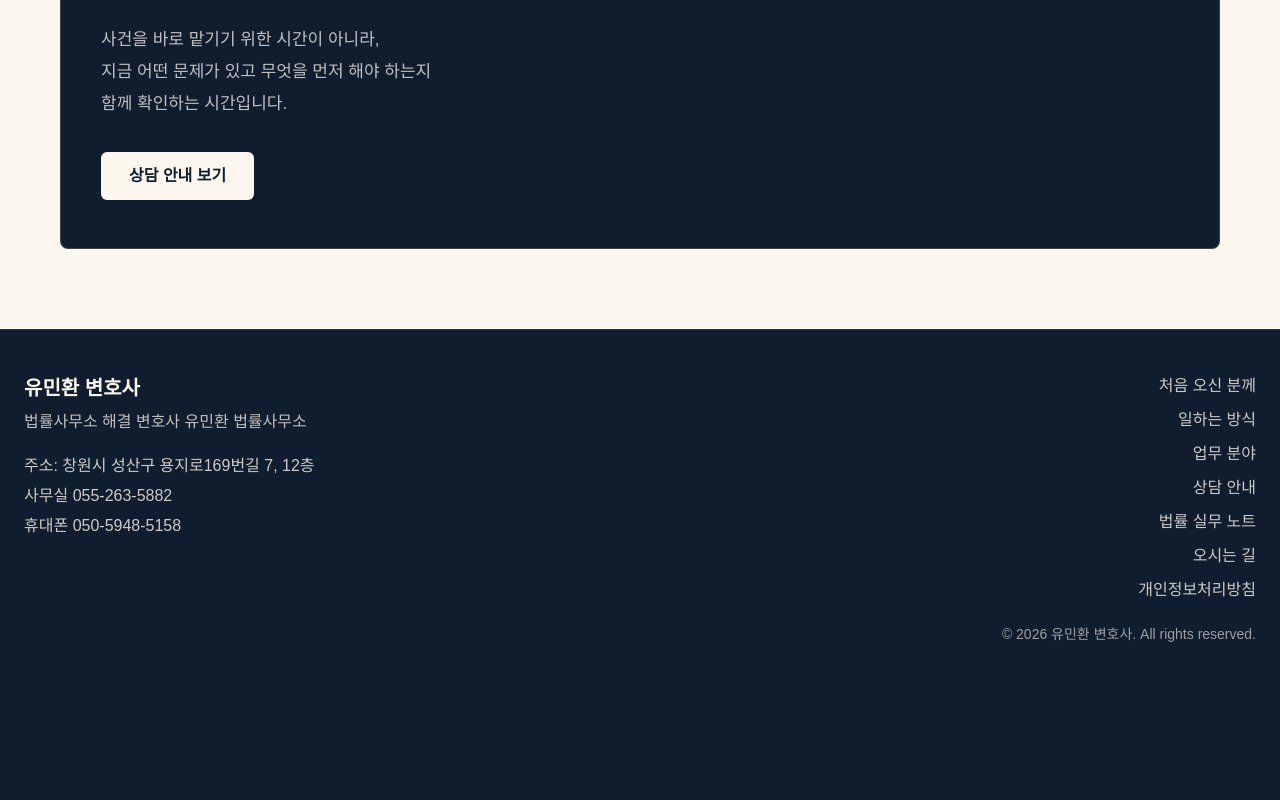
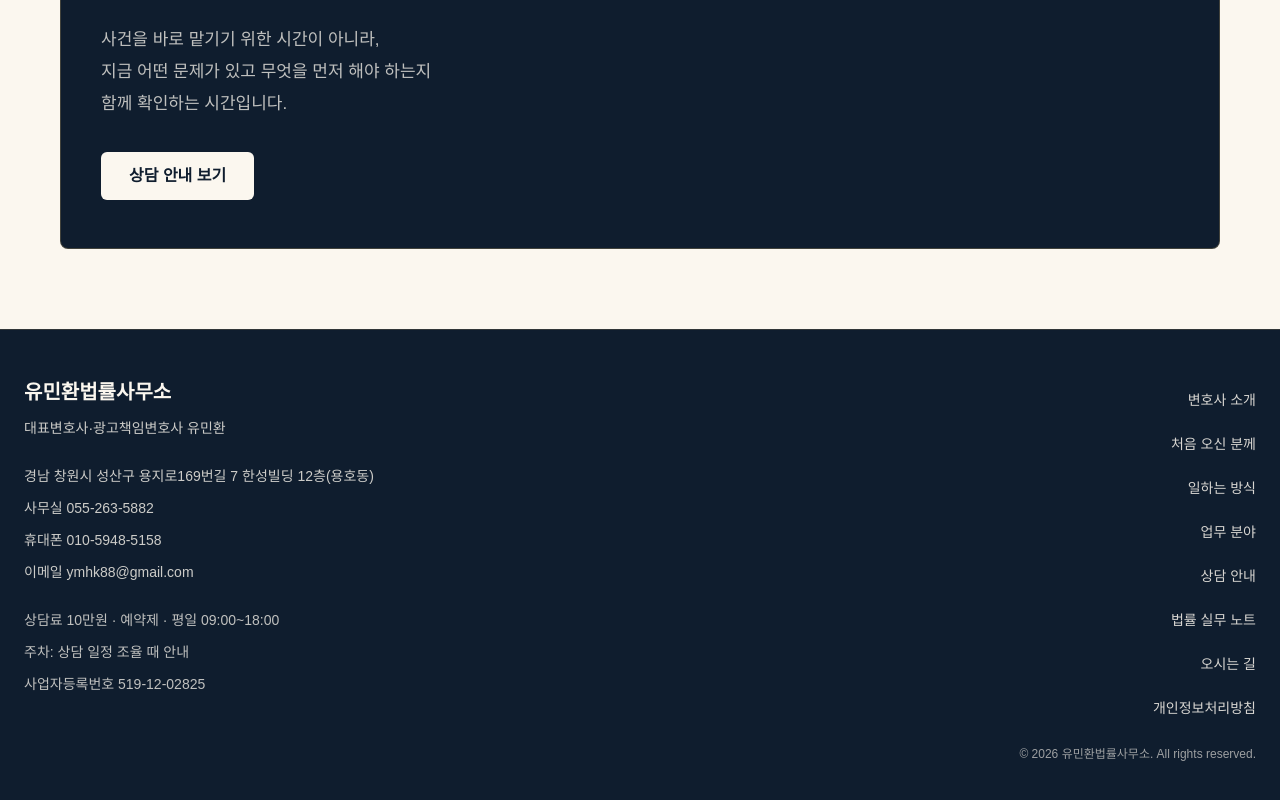
Before and after one commit to ymhk88-debug/project-lighthouse, a Next.js app: page / in a window 1280 px wide. Shown: the part 3773-4573 px from the top of the page. Before the commit the page ends 4461 px from the top, so only its background shows below. Built offline with nearby package versions, Linux system fonts and the light colour scheme; no server answers.

Commit message:
Correct official office identity, contacts, hours and accessible footer links

```diff
--- a/src/components/Footer.tsx
+++ b/src/components/Footer.tsx
@@ -1,65 +1,58 @@
 import Link from "next/link";
 
 const officePhone = "055-263-5882";
-const mobilePhone = "050-5948-5158";
+const mobilePhone = "010-5948-5158";
+const email = "ymhk88@gmail.com";
+
+const navigation = [
+  { label: "변호사 소개", href: "/profile" },
+  { label: "처음 오신 분께", href: "/first-visit" },
+  { label: "일하는 방식", href: "/working-style" },
+  { label: "업무 분야", href: "/practice" },
+  { label: "상담 안내", href: "/consultation" },
+  { label: "법률 실무 노트", href: "/note" },
+  { label: "오시는 길", href: "/location" },
+  { label: "개인정보처리방침", href: "/privacy" },
+];
 
 export function Footer() {
   return (
     <footer className="border-t border-accent/20 bg-primary text-background">
-      <div className="mx-auto flex w-full max-w-7xl flex-col gap-8 px-6 py-10 md:flex-row md:items-start md:justify-between md:py-11">
-        <div>
-          <p className="text-base font-semibold md:text-xl">유민환 변호사</p>
-          <p className="mt-2 text-sm text-background/70 md:text-base md:text-background/75">
-            법률사무소 해결 변호사 유민환 법률사무소
+      <div className="mx-auto flex w-full max-w-7xl flex-col gap-10 px-6 py-10 md:flex-row md:items-start md:justify-between md:py-12">
+        <div className="max-w-2xl">
+          <p className="text-lg font-semibold md:text-xl">유민환법률사무소</p>
+          <p className="mt-2 text-sm leading-7 text-background/80">
+            대표변호사·광고책임변호사 유민환
           </p>
-          <p className="mt-5 text-sm text-background/70 md:text-base md:text-background/80">
-            주소: 창원시 성산구 용지로169번길 7, 12층
+          <address className="mt-5 space-y-1 not-italic text-sm leading-7 text-background/80">
+            <p>경남 창원시 성산구 용지로169번길 7 한성빌딩 12층(용호동)</p>
+            <p>
+              사무실 <a href={`tel:${officePhone}`} className="underline-offset-4 hover:text-accent hover:underline">{officePhone}</a>
+            </p>
+            <p>
+              휴대폰 <a href={`tel:${mobilePhone}`} className="underline-offset-4 hover:text-accent hover:underline">{mobilePhone}</a>
+            </p>
+            <p>
+              이메일 <a href={`mailto:${email}`} className="underline-offset-4 hover:text-accent hover:underline">{email}</a>
+            </p>
+          </address>
+          <div className="mt-5 space-y-1 text-sm leading-7 text-background/75">
+            <p>상담료 10만원 · 예약제 · 평일 09:00~18:00</p>
+            <p>주차: 상담 일정 조율 때 안내</p>
+            <p>사업자등록번호 519-12-02825</p>
+          </div>
+        </div>
+        <nav aria-label="하단 메뉴" className="flex flex-col text-sm text-background/85 md:items-end">
+          {navigation.map((item) => (
+            <Link key={item.href} href={item.href}
+              className="inline-flex min-h-11 items-center whitespace-nowrap transition-colors hover:text-accent focus-visible:outline-2 focus-visible:outline-accent">
+              {item.label}
+            </Link>
+          ))}
+          <p className="pt-4 text-xs text-background/60">
+            © 2026 유민환법률사무소. All rights reserved.
           </p>
-          <p className="mt-1.5 text-sm text-background/70 md:text-base md:text-background/80">
-            사무실{" "}
-            <a
-              href={`tel:${officePhone}`}
-              className="transition-colors hover:text-accent"
-            >
-              {officePhone}
-            </a>
-          </p>
-          <p className="mt-1.5 text-sm text-background/70 md:text-base md:text-background/80">
-            휴대폰{" "}
-            <a
-              href={`tel:${mobilePhone}`}
-              className="transition-colors hover:text-accent"
-            >
-              {mobilePhone}
-            </a>
-          </p>
-        </div>
-        <div className="flex flex-col gap-2 text-sm text-background/80 md:items-end md:gap-2.5 md:text-base">
-          <Link href="/first-visit" className="transition-colors hover:text-accent">
-            처음 오신 분께
-          </Link>
-          <Link href="/working-style" className="transition-colors hover:text-accent">
-            일하는 방식
-          </Link>
-          <Link href="/practice" className="transition-colors hover:text-accent">
-            업무 분야
-          </Link>
-          <Link href="/consultation" className="transition-colors hover:text-accent">
-            상담 안내
-          </Link>
-          <Link href="/note" className="transition-colors hover:text-accent">
-            법률 실무 노트
-          </Link>
-          <Link href="/location" className="transition-colors hover:text-accent">
-            오시는 길
-          </Link>
-          <Link href="/privacy" className="transition-colors hover:text-accent">
-            개인정보처리방침
-          </Link>
-          <p className="pt-3 text-xs text-background/55 md:text-sm md:text-background/60">
-            © 2026 유민환 변호사. All rights reserved.
-          </p>
-        </div>
+        </nav>
       </div>
     </footer>
   );
```
